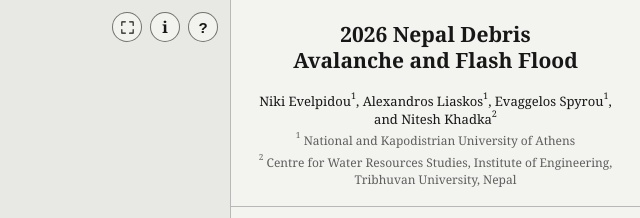
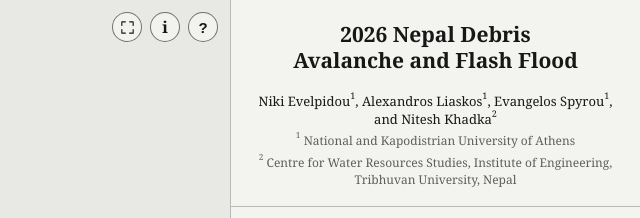
Before and after one commit to AlexandrosLiaskos/nepal-flood-2026, a plain HTML site: page public/index.html in a window 1280 px wide. Shown: the top 218 px of the page, 640-1280 px from the left. Drawn offline with nearby package versions, Linux system fonts and the light colour scheme; a script that the page names is missing.

Commit message:
Spell the given name of Evangelos Spyrou as Evangelos
Use the spelling of the team page of https://evelpidou.nkua.cloud/ in
the author lines of public/index.html (as now deployed), in
CITATION.cff and in README.md.

```diff
--- a/public/index.html
+++ b/public/index.html
@@ -341,7 +341,7 @@
         <div>
           <h1 id="panel-title">2026 Nepal Debris Avalanche and Flash Flood</h1>
           <div id="overview-authorship" class="overview-authorship" aria-label="Authors and affiliation">
-              <p class="overview-authors"><a class="author-mail-link" href="mailto:evelpidou@geol.uoa.gr">Niki Evelpidou</a><sup>1</sup>, <a class="author-mail-link" href="mailto:alexliaskos@geol.uoa.gr">Alexandros Liaskos</a><sup>1</sup>, <a class="author-mail-link" href="mailto:evspyrou@geol.uoa.gr">Evaggelos Spyrou</a><sup>1</sup>, and <a class="author-mail-link" href="mailto:niteshkhadka48@gmail.com">Nitesh Khadka</a><sup>2</sup></p>
+              <p class="overview-authors"><a class="author-mail-link" href="mailto:evelpidou@geol.uoa.gr">Niki Evelpidou</a><sup>1</sup>, <a class="author-mail-link" href="mailto:alexliaskos@geol.uoa.gr">Alexandros Liaskos</a><sup>1</sup>, <a class="author-mail-link" href="mailto:evspyrou@geol.uoa.gr">Evangelos Spyrou</a><sup>1</sup>, and <a class="author-mail-link" href="mailto:niteshkhadka48@gmail.com">Nitesh Khadka</a><sup>2</sup></p>
               <p class="overview-affiliation"><sup>1</sup> <a class="institution-link" href="https://en.uoa.gr/" target="_blank" rel="noopener noreferrer">National and Kapodistrian University of Athens</a></p>
               <p class="overview-affiliation"><sup>2</sup> Centre for Water Resources Studies, Institute of Engineering, Tribhuvan University, Nepal</p>
           </div>
@@ -587,7 +587,7 @@
         <h3 id="project-credits-title">Project and credits</h3>
         <dl class="information-credits">
           <dt>Research and application</dt>
-                <dd><a class="author-mail-link" href="mailto:evelpidou@geol.uoa.gr">Niki Evelpidou</a><sup>1</sup>, <a class="author-mail-link" href="mailto:alexliaskos@geol.uoa.gr">Alexandros Liaskos</a><sup>1</sup>, <a class="author-mail-link" href="mailto:evspyrou@geol.uoa.gr">Evaggelos Spyrou</a><sup>1</sup>, and <a class="author-mail-link" href="mailto:niteshkhadka48@gmail.com">Nitesh Khadka</a><sup>2</sup></dd>
+                <dd><a class="author-mail-link" href="mailto:evelpidou@geol.uoa.gr">Niki Evelpidou</a><sup>1</sup>, <a class="author-mail-link" href="mailto:alexliaskos@geol.uoa.gr">Alexandros Liaskos</a><sup>1</sup>, <a class="author-mail-link" href="mailto:evspyrou@geol.uoa.gr">Evangelos Spyrou</a><sup>1</sup>, and <a class="author-mail-link" href="mailto:niteshkhadka48@gmail.com">Nitesh Khadka</a><sup>2</sup></dd>
                 <dt>Affiliations</dt>
                 <dd><sup>1</sup> Department of Geology and Geoenvironment, <a class="institution-link" href="https://en.uoa.gr/" target="_blank" rel="noopener noreferrer">National and Kapodistrian University of Athens</a><br><sup>2</sup> Centre for Water Resources Studies, Institute of Engineering, Tribhuvan University, Nepal</dd>
                 <dt>Contact</dt>
```
Also changed, not shown: 3 other files.
